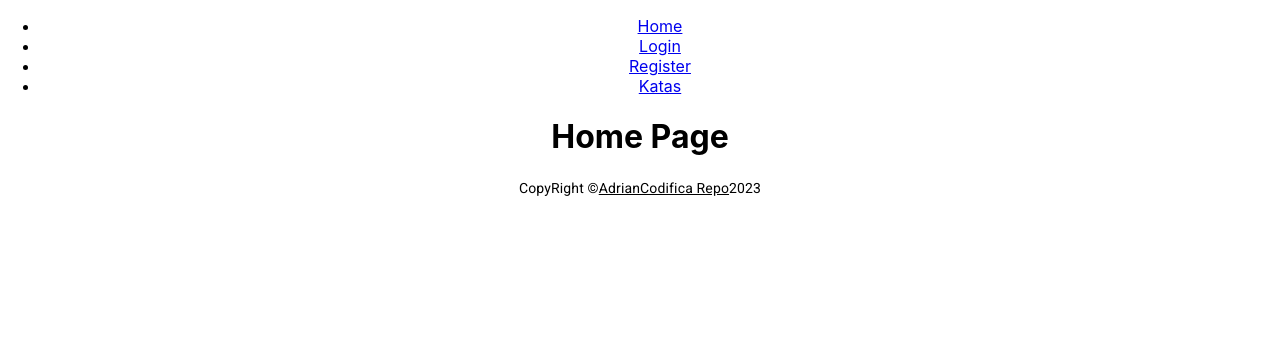
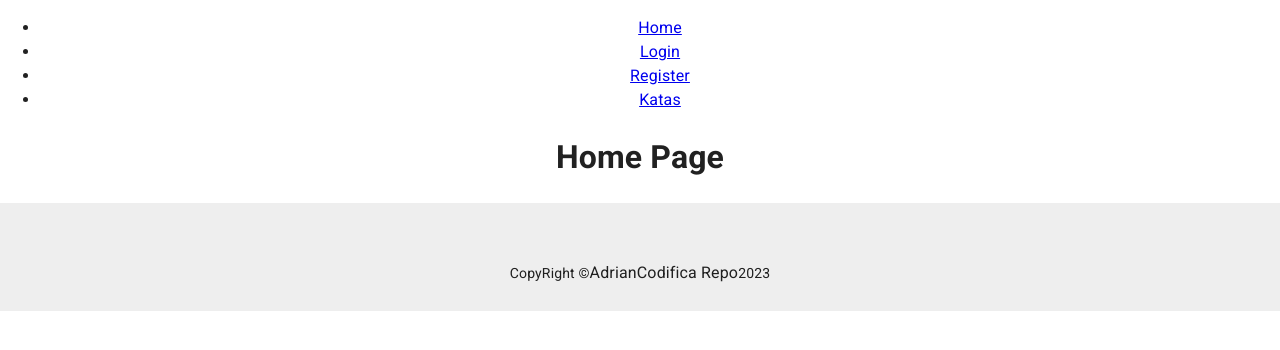
Before and after one commit to Adrian-Fernandez-Rosa/code-frontend, a React (Create React App) app: page / in a window 1280 px wide. Shown: the top 350 px of the page. Built offline with nearby package versions, Linux system fonts and the light colour scheme.

Commit message:
components

```diff
--- a/src/App.tsx
+++ b/src/App.tsx
@@ -6,6 +6,7 @@ import { BrowserRouter as Router } from 'react-router-dom';
 
 import { AppRoutes } from './routes/Routes';
 import { Copyright } from './components/dashboard/CopyRight';
+import { StickyFooter } from './components/dashboard/StickyFooter';
 
 // import LoginForm from './components/forms/LoginForm';
 // import RegisterForm from './components/forms/RegisterForm';
@@ -17,7 +18,7 @@ function App() {
       <Router>
         <AppRoutes />
       </Router>
-      <Copyright />
+      <StickyFooter />
     </div>
   );
 }
--- a/src/components/dashboard/CopyRight.tsx
+++ b/src/components/dashboard/CopyRight.tsx
@@ -5,7 +5,7 @@ export const Copyright = (props: any) => { //dynamic custom properties
     return (
         <Typography variant="body2" color="text.scondary" align="center" { ...props}>
             { 'CopyRight ©'}
-            <Link color="inherit" href="https://github.com/Adrian-Fernandez-Rosa/code-frontend">
+            <Link variant="subtitle1" color="inherit" underline="none" href="https://github.com/Adrian-Fernandez-Rosa/code-frontend">
             AdrianCodifica Repo
             </Link>
             { new Date().getFullYear()}
--- /dev/null
+++ b/src/components/dashboard/StickyFooter.tsx
@@ -0,0 +1,49 @@
+import CssBaseline  from "@mui/material/CssBaseline";
+import  Container  from "@mui/material/Container";
+import Box from '@mui/material/Box';
+import { Copyright } from "./CopyRight";
+
+
+export const StickyFooter = () => {
+
+    return(
+
+/*
+ cssbaseline
+ block to be able to separate the default content from what will have
+ inside the box the sx is specified.
+sx (content layout)
+*/
+        <Box sx={
+            {
+                display: 'flex',
+                flexDirection: "column"
+            }
+            }>
+            <CssBaseline>
+
+            </CssBaseline>
+
+            <Box
+                component="footer"
+                sx={
+                    {
+                        py: 3,
+                        px: 2,
+                        mt: 'auto',
+                        backgroundColor: (theme) => theme.palette.mode === 'light' ? theme.palette.grey[200] : theme.palette.grey[800]
+                    }
+                }
+            >
+                <Container maxWidth="sm">
+                    <Copyright sx= {
+                        {
+                            pt: 4
+                        }}/>
+                </Container>
+
+            </Box>
+
+        </Box>
+    )
+}
```
Also changed, not shown: src/components/dashboard/Dashboard.tsx (added, +24 -0 lines), src/components/dashboard/MenuItems.tsx (added, +42 -0 lines).
